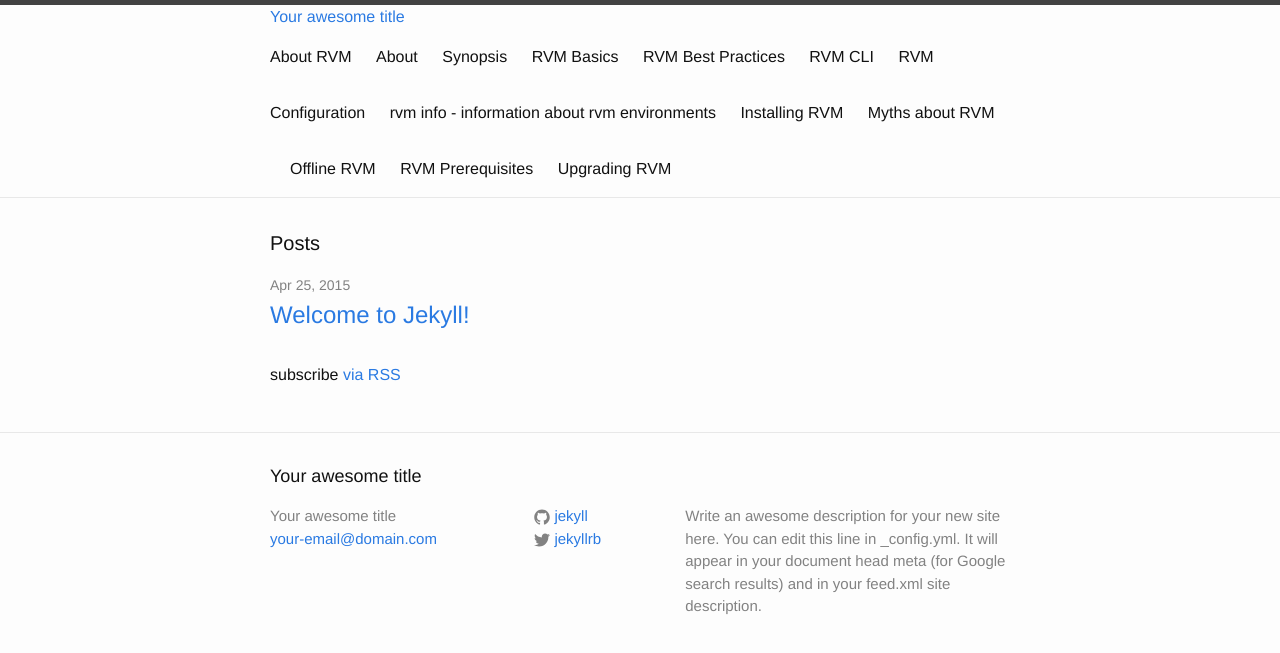
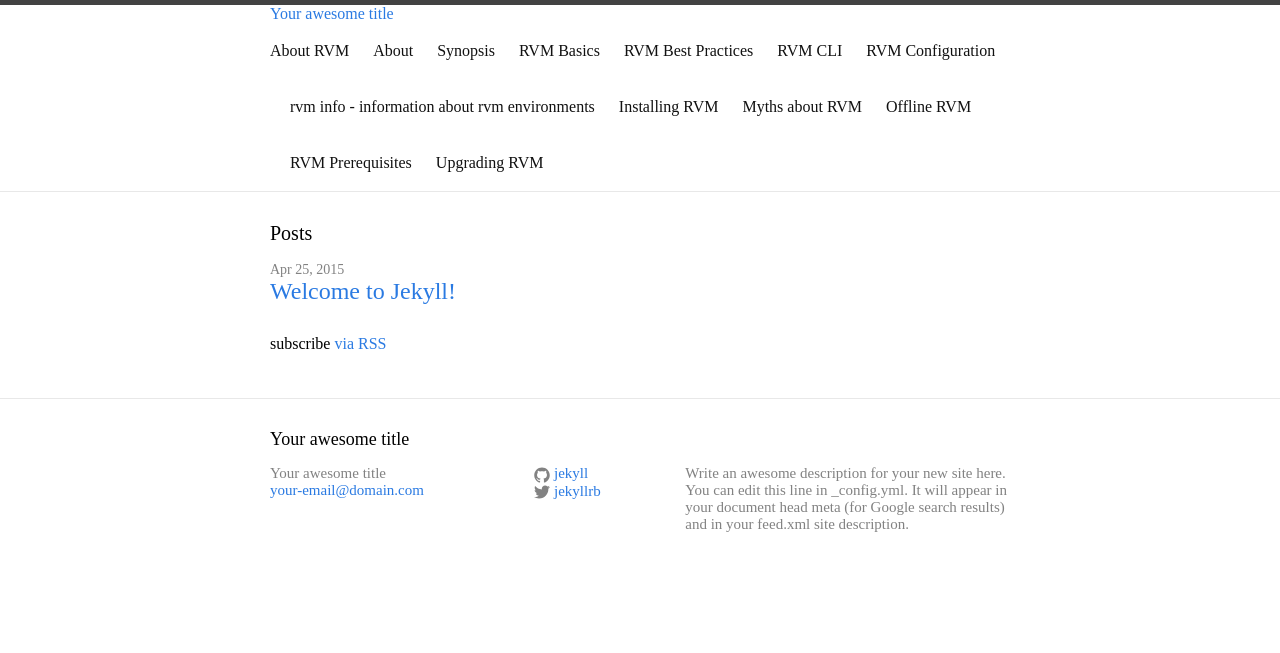
Before and after one commit to digideskio/rvm_site, a Jekyll site: the page built from index.html, in a window 1280 px wide. Shown: the top 653 px of the page. Built offline with Jekyll 4.4.1, drawn with Linux system fonts in a browser that asks for light colours; Markdown is read by kramdown in place of the engine named in the settings.

Commit message:
Add basic body text styling

```diff
--- a/_sass/_settings.scss
+++ b/_sass/_settings.scss
@@ -1,4 +1,6 @@
-$base-font-family: Helvetica, Arial, sans-serif;
+$brand-font-family: 'Open Sans';
+$base-font-stack: $brand-font-family, Helvetica, Arial, sans-serif;
+
 $base-font-size:   16px;
 $small-font-size:  $base-font-size * 0.875;
 $base-line-height: 1.5;
--- /dev/null
+++ b/_sass/base/_type.scss
@@ -0,0 +1,8 @@
+body {
+  font-family: $base-font-stack;
+  font-size: $base-font-size;
+  line-height: $base-line-height;
+  font-weight: 400;
+  color: $text-color;
+  -webkit-text-size-adjust: 100%;
+}
--- a/_sass/legacy/_base.scss
+++ b/_sass/legacy/_base.scss
@@ -7,23 +7,6 @@
     margin: 0;
     padding: 0;
 }
-
-
-
-/**
- * Basic styling
- */
-body {
-    font-family: $base-font-family;
-    font-size: $base-font-size;
-    line-height: $base-line-height;
-    font-weight: 300;
-    color: $text-color;
-    background-color: $background-color;
-    -webkit-text-size-adjust: 100%;
-}
-
-
 
 /**
  * Set `margin-bottom` to maintain vertical rhythm
```
